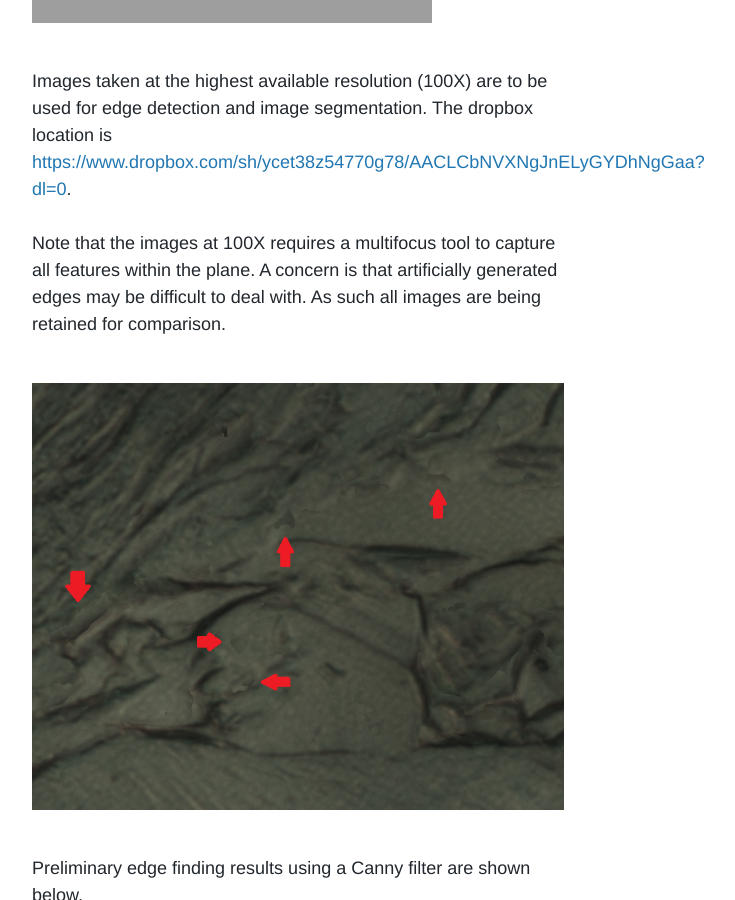
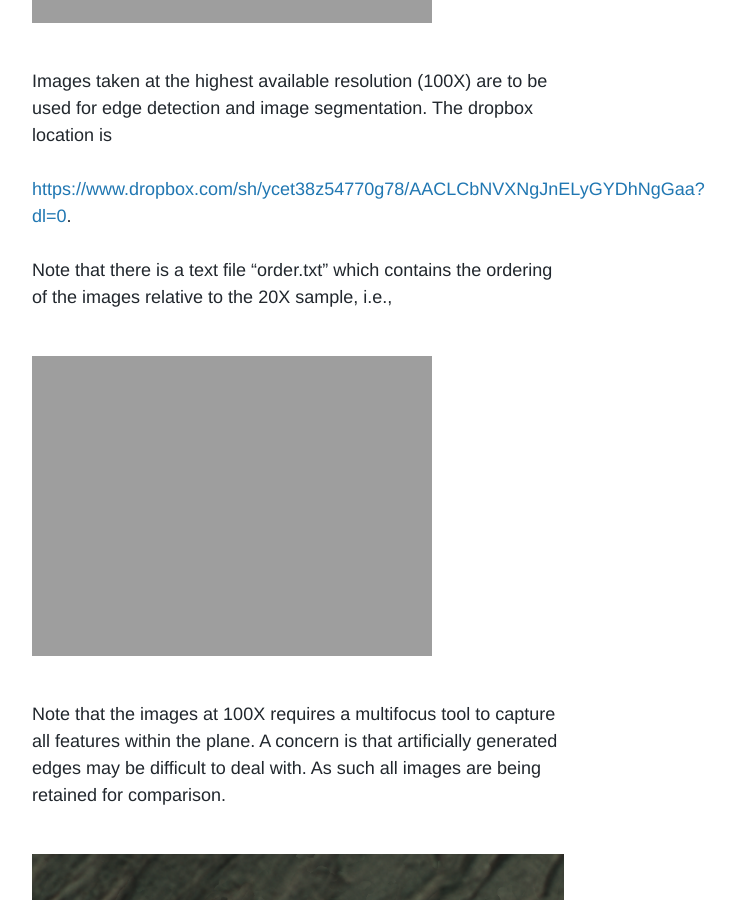
Before and after one commit to Materials-Informatics-Class-Fall2014/MIC-Machining-Gradients, a Jekyll site: the page built from _posts/2014-09-29-Trial-Image-Set.md, in a window 1280 px wide and 900 px high, scrolled down 1551 px. Shown: the whole window, without its empty margins (342-1077 px from the left). Built offline with Jekyll 4.4.1, drawn with Linux system fonts in a browser that asks for light colours; nearby versions of some CDN libraries; some web fonts are replaced; comment, search, counter and statistics services are not loaded.

Commit message:
added image

```diff
--- a/_posts/2014-09-29-Trial-Image-Set.md
+++ b/_posts/2014-09-29-Trial-Image-Set.md
@@ -26,7 +26,13 @@ A 20X image of the selected segment is shown below,
 
 [![Image](http://matinfteam4.github.io/images/22/20X.png)](http://matinfteam4.github.io/images/22/20X.png)
 
-Images taken at the highest available resolution (100X) are to be used for edge detection and image segmentation. The dropbox location is [https://www.dropbox.com/sh/ycet38z54770g78/AACLCbNVXNgJnELyGYDhNgGaa?dl=0](https://www.dropbox.com/sh/ycet38z54770g78/AACLCbNVXNgJnELyGYDhNgGaa?dl=0 "dropbox").
+Images taken at the highest available resolution (100X) are to be used for edge detection and image segmentation. The dropbox location is
+
+[https://www.dropbox.com/sh/ycet38z54770g78/AACLCbNVXNgJnELyGYDhNgGaa?dl=0](https://www.dropbox.com/sh/ycet38z54770g78/AACLCbNVXNgJnELyGYDhNgGaa?dl=0 "dropbox").
+
+Note that there is a text file "order.txt" which contains the ordering of the images relative to the 20X sample, i.e.,
+
+[![Image](http://matinfteam4.github.io/images/22/grid.png)](http://matinfteam4.github.io/images/22/grid.png)
 
 Note that the images at 100X requires a multifocus tool to capture all features within the plane. A concern is that artificially generated edges may be difficult to deal with. As such all images are being retained for comparison.
 
```
Also changed, not shown: 1 other file.
